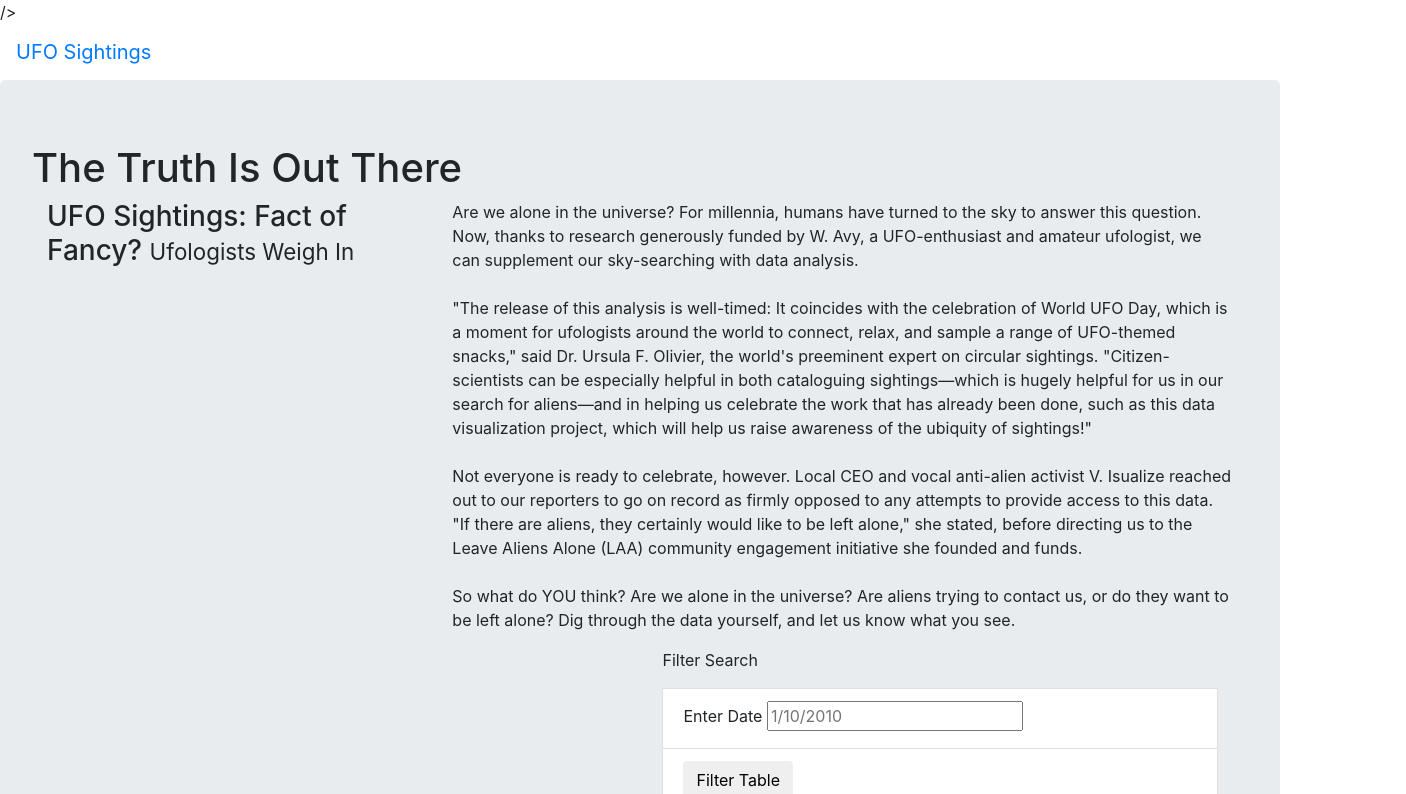
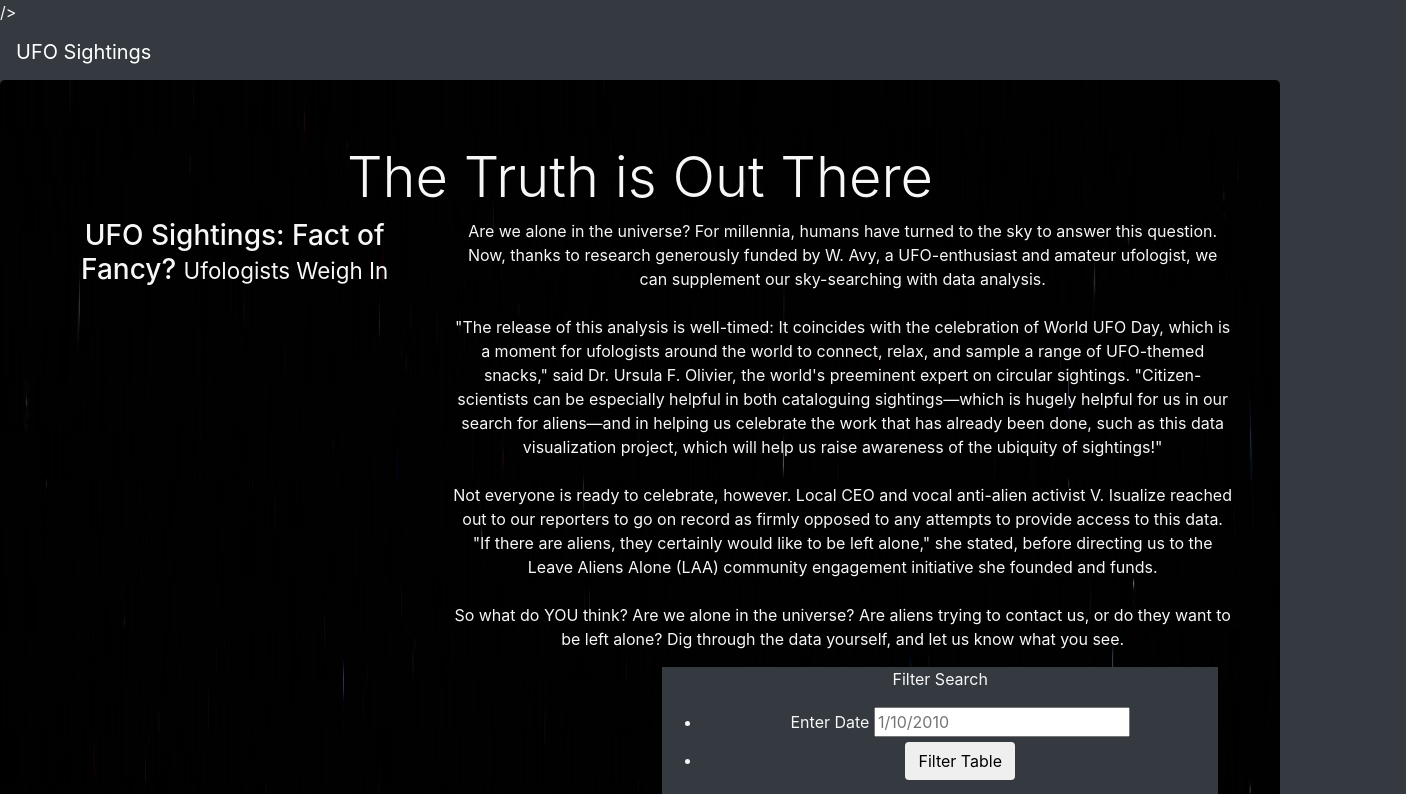
Before and after one commit to mhhussain24/UFOs, a plain HTML site: page index.html in a window 1280 px wide. Shown: the top 794 px of the page, 1406 px wide, since content can reach past the window. Drawn offline with nearby package versions, Linux system fonts and the light colour scheme.

Commit message:
webpage built

```diff
--- a/index.html
+++ b/index.html
@@ -15,12 +15,13 @@
     />
 </head>
 <body>
+  <body class="bg-dark">
     <div class="wrapper">
-        <nav class="navbar navbar-expand-lg">
+        <nav class="navbar navbar-dark bg-dark navbar-expand-lg">
             <a class="navbar-brand" href="index.html">UFO Sightings</a>
         </nav>
         <div class="jumbotron">
-            <h1>The Truth Is Out There</h1>
+            <h1 class="display-4">The Truth is Out There</h1>
             <div class="container-fluid">
                 <div class="row">
                   <div class="col-md-4">
@@ -36,19 +37,25 @@
                           </div>
                           <div class="col-md-9">
                             <form>
+                              <div class="bg-dark">
                               <p>Filter Search</p>
-                            </form>
-                            <ul class="list-group">
-
-                            </ul>
-                            <li class="list-group-item">
-                              <label for="date">Enter Date</label>
-                              <input type="text" placeholder="1/10/2010" id="datetime" />
-                            </li>
-                            <li class="list-group-item">
-                              <button id="filter-btn" type="button" class="btn btn-default">Filter Table</button>
-
-                            </li>
+                              <ul>
+                                <div class="bg-dark"></div>
+                                <li>
+                                  <div class="bg-dark"></div>
+                                  <label for="date">Enter Date</label>
+                                  <input type="text" placeholder="1/10/2010" id="datetime" />
+                                </li>
+                                <div class="bg-dark"></div>
+                                <li>
+                                  <div class="bg-dark"></div>
+                                   <button id="filter-btn" type="button" class="btn btn-default">
+                                     <div class="btn-dark"></div>
+                                     Filter Table
+                                   </button>
+                                </li>
+                              </ul>
+                             </form>
                             <div class="col-md-9">
                               <table class="table table-striped">
                                 <thead>
@@ -75,5 +82,8 @@
             </div>
           </div>
     </div>
+    <script src="https://cdnjs.cloudflare.com/ajax/libs/d3/4.11.0/d3.js"></script>
+    <script src="static/js/data.js"></script>
+    <script src="static/js/app.js"></script>
 </body>
 </html>
--- a/static/css/style.css
+++ b/static/css/style.css
@@ -1 +1,11 @@
 {\rtf1}
+body {
+
+    color: #f7f7f7;
+  }
+
+  .jumbotron {
+    background-image: url("../images/nasa.jpg");
+    background-size: 100% 100%;
+    text-align: center;
+  }
```
Also changed, not shown: static/images/nasa.jpg (added).
